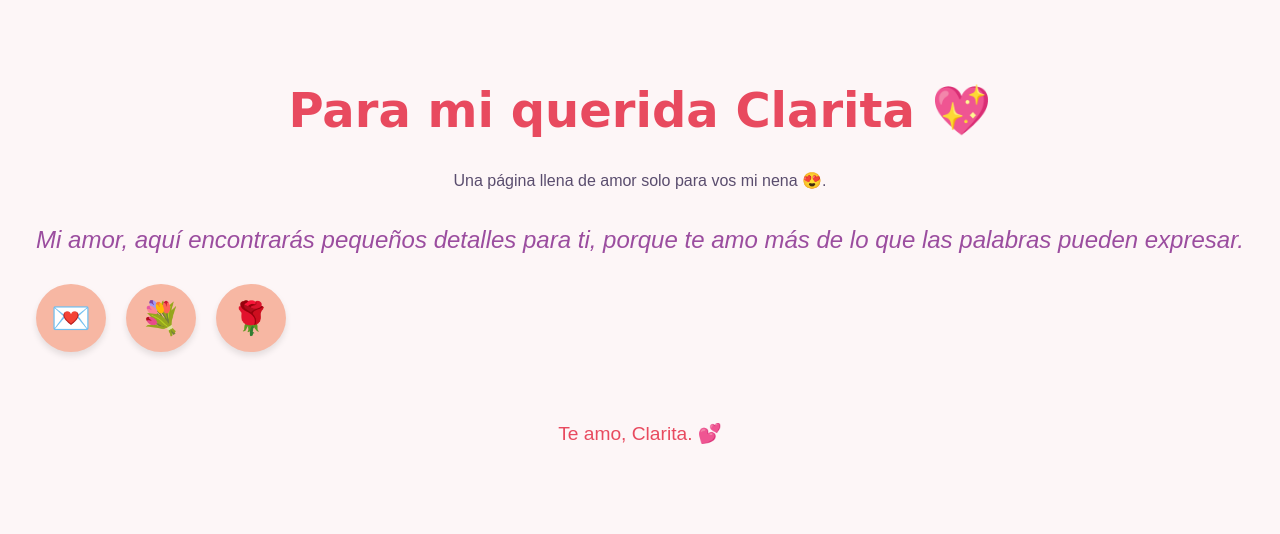
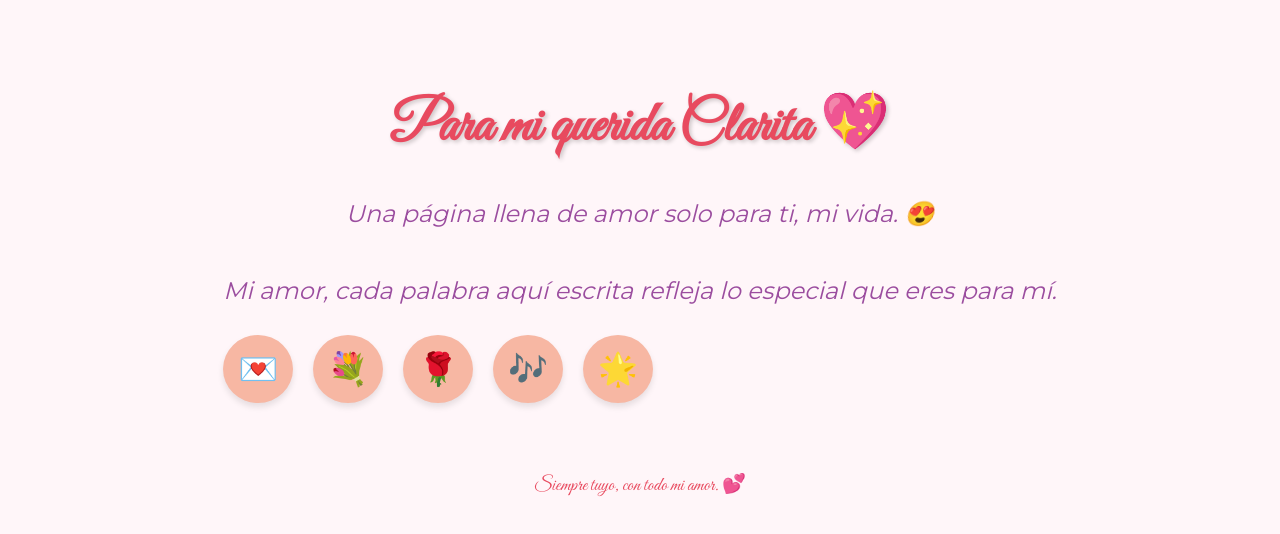
Before and after one commit to Omar888888/Omar, a plain HTML site: page index.html in a window 1280 px wide. Drawn offline with Linux system fonts and the light colour scheme.

Commit message:
Cambio de Título

```diff
--- a/index.html
+++ b/index.html
@@ -3,13 +3,14 @@
 <head>
     <meta charset="UTF-8">
     <meta name="viewport" content="width=device-width, initial-scale=1.0">
-    <title>Mi Amor para Clarita</title>
-    <link rel="stylesheet" href="../styles/styles.css">
+    <title>Para Clarita</title>
+    <!-- Google Fonts -->
+    <link href="https://fonts.googleapis.com/css2?family=Great+Vibes&family=Montserrat:wght@300;400;600&display=swap" rel="stylesheet">
     <style>
-    /* Estilos generales */
+        /* Estilos generales */
         body {
-            font-family: 'Arial', sans-serif;
-            background-color: #fdf6f7;
+            font-family: 'Montserrat', sans-serif;
+            background-color: #fff6f9;
             color: #5a4d6e;
             margin: 0;
             padding: 0;
@@ -24,14 +25,14 @@
         }
 
         h1 {
-            font-size: 3rem;
+            font-size: 3.5rem;
             color: #e84a5f;
-            font-family: 'Brush Script MT', cursive;
+            font-family: 'Great Vibes', cursive;
+            text-shadow: 2px 2px 4px rgba(0, 0, 0, 0.2);
         }
 
-        p.intro {
+        p.subtitle {
             font-size: 1.5rem;
-            margin-top: 20px;
             color: #9b4d9f;
             font-style: italic;
         }
@@ -41,6 +42,7 @@
             text-align: center;
             font-size: 1.2rem;
             color: #e84a5f;
+            font-family: 'Great Vibes', cursive;
         }
 
         .buttons-container {
@@ -57,38 +59,48 @@
             cursor: pointer;
             border-radius: 50%;
             box-shadow: 0 4px 6px rgba(0, 0, 0, 0.1);
-            transition: transform 0.3s ease;
+            transition: transform 0.3s ease, background-color 0.3s ease;
         }
 
         .surprise-button:hover {
             transform: scale(1.2);
+            background-color: #e84a5f;
+            color: #fff;
         }
 
         .sorpresa {
             display: none;
             text-align: center;
-            font-size: 1.2rem;
+            font-size: 1.5rem;
             color: #7b5e6a;
             margin-top: 20px;
+            animation: fadeIn 1s ease-in-out;
         }
 
         .sorpresa p {
             background-color: #ffe6f1;
-            padding: 10px;
+            padding: 15px;
             border-radius: 8px;
+            font-family: 'Great Vibes', cursive;
+            font-size: 2rem;
+        }
+
+        @keyframes fadeIn {
+            0% { opacity: 0; transform: translateY(-10px); }
+            100% { opacity: 1; transform: translateY(0); }
         }
     </style>
 </head>
 <body>
     <header>
         <h1>Para mi querida Clarita 💖</h1>
-        <p>Una página llena de amor solo para vos mi nena 😍.</p>
+        <p class="subtitle">Una página llena de amor solo para ti, mi vida. 😍</p>
     </header>
 
     <main>
         <section class="content">
-            <p class="intro">
-                Mi amor, aquí encontrarás pequeños detalles para ti, porque te amo más de lo que las palabras pueden expresar.
+            <p class="subtitle">
+                Mi amor, cada palabra aquí escrita refleja lo especial que eres para mí.
             </p>
 
             <!-- Botones sorpresa -->
@@ -96,8 +108,11 @@
                 <button class="surprise-button" onclick="mostrarSorpresa('sorpresa1')">💌</button>
                 <button class="surprise-button" onclick="mostrarSorpresa('sorpresa2')">💐</button>
                 <button class="surprise-button" onclick="mostrarSorpresa('sorpresa3')">🌹</button>
+                <button class="surprise-button" onclick="mostrarSorpresa('sorpresa4')">🎶</button>
+                <button class="surprise-button" onclick="mostrarSorpresa('sorpresa5')">🌟</button>
             </div>
 
+            <!-- Mensajes sorpresa -->
             <div id="sorpresa1" class="sorpresa">
                 <p>Te amo más que ayer, pero menos que mañana. 💖</p>
             </div>
@@ -109,11 +124,19 @@
             <div id="sorpresa3" class="sorpresa">
                 <p>Cada día contigo es un regalo, mi vida sería incompleta sin ti. 🌙</p>
             </div>
+
+            <div id="sorpresa4" class="sorpresa">
+                <p>Tu risa es mi canción favorita y tu amor mi inspiración eterna. 🎵</p>
+            </div>
+
+            <div id="sorpresa5" class="sorpresa">
+                <p>Eres mi estrella, la luz que guía mis noches más oscuras. 🌟</p>
+            </div>
         </section>
     </main>
 
     <footer>
-        <p>Te amo, Clarita. 💕</p>
+        <p>Siempre tuyo, con todo mi amor. 💕</p>
     </footer>
 
     <script>
```
